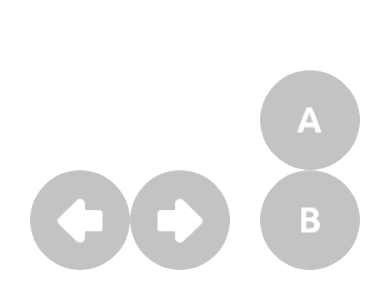
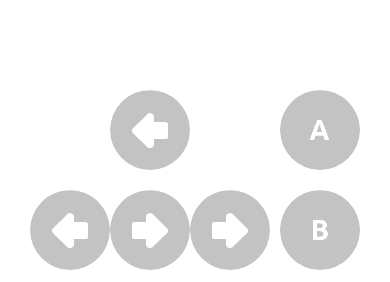
Before and after one commit to space2pacman-misc/elpy-examples, a website: page examples/pixelplatformer/index.html in a window 390 px wide. Both pictures are taken after a click on the element "Play". Shown: the part 559-841 px from the top of the page. Drawn offline with Linux system fonts and the light colour scheme.

Commit message:
add mobile arrows

```diff
--- a/examples/pixelplatformer/css/main.css
+++ b/examples/pixelplatformer/css/main.css
@@ -104,14 +104,15 @@ body {
 .controls__arrows {
     display: flex;
     justify-content: space-between;
-    width: 230px;
+    width: 240px;
     margin-left: 30px;
     margin-bottom: 15px;
+    align-items: center;
 }
 
 .controls__arrow  {
-    width: 100px;
-    height: 100px;
+    width: 80px;
+    height: 80px;
     opacity: 0.3;
     border-radius: 50%;
     background-size: cover;
@@ -131,11 +132,14 @@ body {
     width: 230px;
     margin-right: 30px;
     margin-bottom: 15px;
+    flex-direction: column;
+    align-items: end;
+    height: 180px;
 }
 
 .controls__button {
-    width: 100px;
-    height: 100px;
+    width: 80px;
+    height: 80px;
     opacity: 0.3;
     border-radius: 50%;
     background-size: cover;
--- a/examples/pixelplatformer/index.html
+++ b/examples/pixelplatformer/index.html
@@ -21,6 +21,13 @@
     <div class="controls js-controls">
         <div class="controls__arrows">
             <div class="controls__arrow controls-arrow--left js-controls-arrow-left"></div>
+            <div style="    height: 180px;
+            display: flex;
+            flex-direction: column;
+            justify-content: space-between;">
+                <div class="controls__arrow controls-arrow--left js-controls-arrow-up"></div>
+                <div class="controls__arrow controls-arrow--right js-controls-arrow-down"></div>
+            </div>
             <div class="controls__arrow controls-arrow--right js-controls-arrow-right"></div>
         </div>
         <div class="controls__buttons">
@@ -1347,6 +1354,8 @@
             const controls = document.querySelector('.js-controls');
             const controlsArrowLeft = document.querySelector('.js-controls-arrow-left');
             const controlsArrowRight = document.querySelector('.js-controls-arrow-right');
+            const controlsArrowUp = document.querySelector('.js-controls-arrow-up');
+            const controlsArrowDown = document.querySelector('.js-controls-arrow-down');
             const controlsButtonFire = document.querySelector('.js-controls-button-fire');
             const controlsButtonJump = document.querySelector('.js-controls-button-jump');
             const play = document.querySelector('.js-play');
@@ -1366,6 +1375,14 @@
 
             controlsArrowRight.addEventListener('touchend', () => {
                 document.dispatchEvent(new KeyboardEvent('keyup',{'code':'ArrowRight'}));
+            });
+
+            controlsArrowUp.addEventListener('touchstart', () => {
+                document.dispatchEvent(new KeyboardEvent('keydown',{'code':'ArrowUp'}));
+            });
+
+            controlsArrowDown.addEventListener('touchend', () => {
+                document.dispatchEvent(new KeyboardEvent('keyup',{'code':'ArrowDown'}));
             });
 
             controlsButtonFire.addEventListener('touchstart', () => {
```
